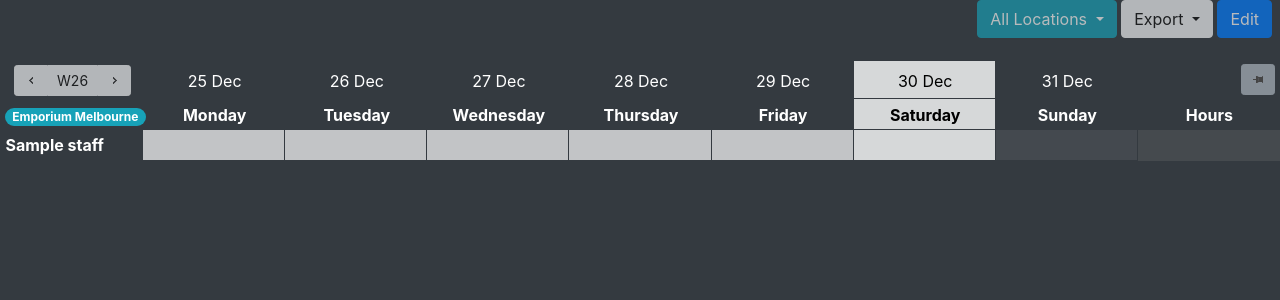
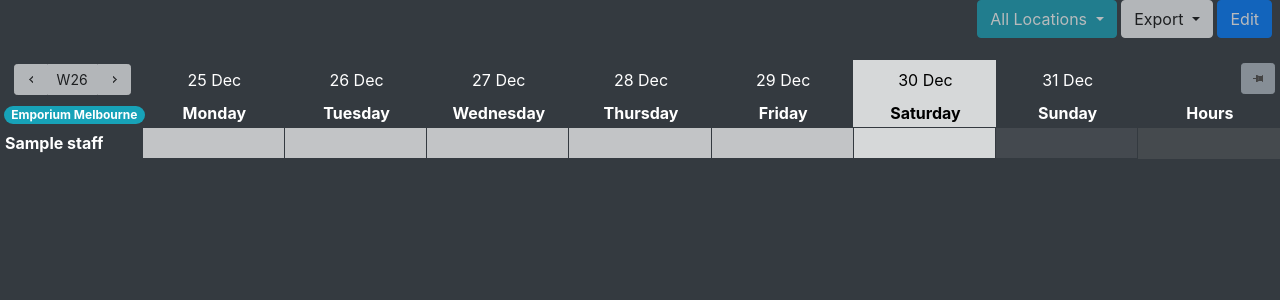
Before and after one commit to aishsingh/bombaybar-roster-django, a Django app: template ownerview/templates/ownerview/roster.html in a window 1280 px wide. Shown: the part 56-356 px from the top of the page. Run offline with Django 3.2, Linux system fonts and the light colour scheme; the template is opened without the code that fills it: most values are stand-ins (such as "Sample title", 1, 10 or a date in 2020); some libraries are stand-ins or nearby versions.

Commit message:
Styled table headers without border, and moving styles from js to stylesheets

```diff
--- a/ownerview/static/ownerview/roster.css
+++ b/ownerview/static/ownerview/roster.css
@@ -12,11 +12,7 @@ body {
     background-attachment: fixed;
     background-position: center 58%;
 }
-/*
-    table td:first-child {
-    width: 50px;
-}*/
-#roster-table th:not(#hide-table), #roster-table td:not(:first-child):not(:last-child) {
+#roster-table td:not(:first-child):not(:last-child) {
     border: 1px solid rgb(52, 58, 64);
     border-collapse: collapse;
     padding: 4px 2px 2px 4px;
@@ -31,10 +27,15 @@ body {
 #week-dates button {
     margin: 0px;
 }
-#week-dates th {
+#week-dates th:not(#hide-table) {
     /* font-size: 1.2em; */
     font-weight: normal;
     border: none;
+
+    /* border: 1px solid rgb(52, 58, 64); */
+    border-collapse: collapse;
+    padding: 4px 2px 2px 4px;
+    text-align: center;
 }
 #week-dates th, #week-days th {
     background: rgb(52, 58, 64);
@@ -43,6 +44,10 @@ body {
 }
 #week-days th {
     border: none;
+    /* border: 1px solid rgb(52, 58, 64); */
+    border-collapse: collapse;
+    padding: 4px 2px 2px 4px;
+    text-align: center;
 }
 .staff-cell {
     color: white;
@@ -59,7 +64,7 @@ body {
     color: rgb(0, 120, 0);
 }
 .verified-history-cell {
-    background: rgba(255, 255, 255, 0.6);
+    background: rgba(255, 255, 255, 0.75);
 }
 .roster-cell {
     background: rgba(255, 255, 255, 0.7);
--- a/ownerview/static/ownerview/roster.js
+++ b/ownerview/static/ownerview/roster.js
@@ -65,7 +65,7 @@ function calcWeekDates() {
 
 
     // Reset table styles
-    $(".verified-history-cell").removeClass("verified-history-cell").addClass("roster-cell");
+    $(".verified-history-cell").removeClass("verified-history-cell").addClass("roster-cell").find(".history-time").removeClass("history-time");
     $("#roster-table td, #roster-table th").removeAttr('style').removeAttr('data-original-title').removeAttr('title');
     $("#roster-table td").tooltip('dispose');
 
@@ -492,7 +492,6 @@ $(document).ready(function()
             $("#roster-table .roster-cell").css("color", "white");
             $("#roster-table .verified-history-cell").css("background-color", "rgba(100, 100, 100, 0.1)");
             $("#roster-table .verified-history-cell").css("color", "white");
-
             $("#roster-table td:not(:first-child):not(:last-child)").css("border-style", "dashed");
             $("#roster-table td:not(:first-child):not(:last-child)").css("border-color", "rgb(170, 170, 170)");
 
@@ -519,13 +518,12 @@ $(document).ready(function()
             $("#save-btn").hide();
 
             // Revert default style
-            $("#roster-table .roster-cell").css("background-color", "rgba(255, 255, 255, 0.7)");
-            $("#roster-table .roster-cell").css("color", "rgb(40, 40, 40)");
-            $("#roster-table .verified-history-cell").css("background-color", "rgba(255, 255, 255, 0.7)");
-            $("#roster-table .verified-history-cell").css("color", "rgb(200, 50, 50)");
-
-            $("#roster-table td:not(:first-child):not(:last-child)").css("border-style", "solid");
-            $("#roster-table td:not(:first-child):not(:last-child)").css("border-color", "rgb(52, 58, 64)");
+            $("#roster-table .roster-cell").css("background-color", "");
+            $("#roster-table .roster-cell").css("color", "");
+            $("#roster-table .verified-history-cell").css("background-color", "");
+            $("#roster-table .verified-history-cell").css("color", "");
+            $("#roster-table td:not(:first-child):not(:last-child)").css("border-style", "");
+            $("#roster-table td:not(:first-child):not(:last-child)").css("border-color", "");
 
             styleRoster();
 
```
